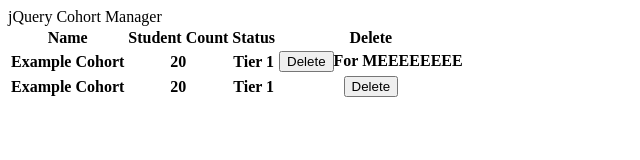
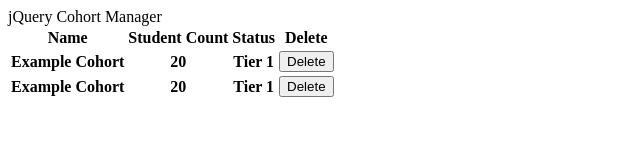
Before and after one commit to hunterEdward98/Cohort-manager, a plain HTML site: page index.html in a window 1280 px wide. Shown: the whole page, without its empty margins (0-640 px from the left). Drawn offline with Linux system fonts and the light colour scheme.

Commit message:
Removed test

```diff
--- a/index.html
+++ b/index.html
@@ -23,7 +23,7 @@
                     <th>Example Cohort</th>
                     <th>20</th>
                     <th>Tier 1</th>
-                    <th><button>Delete</button>For MEEEEEEEE</th>
+                    <th><button>Delete</button></th>
                 </tr>
                 <tr>
                     <th>Example Cohort</th>
```
